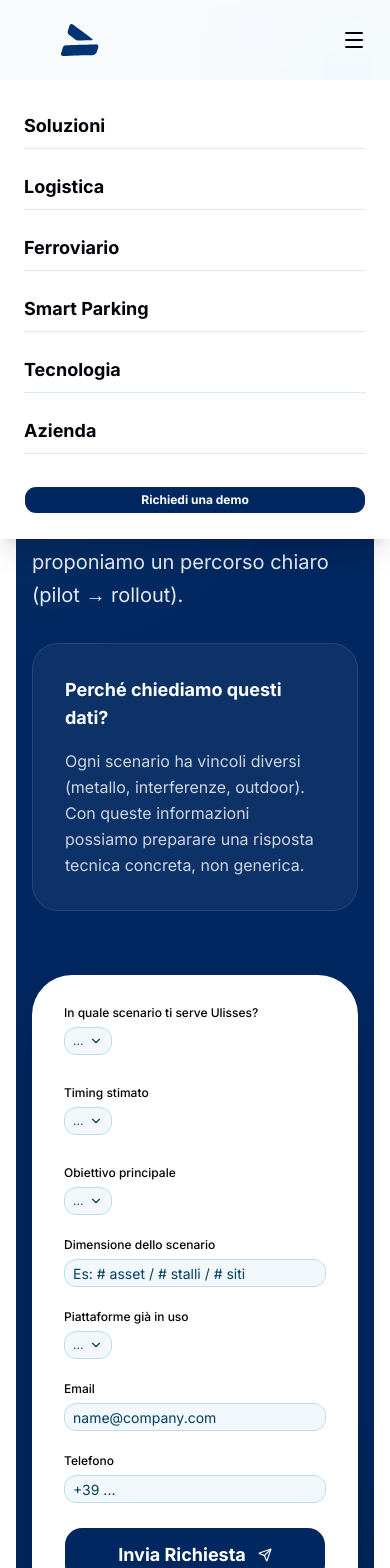
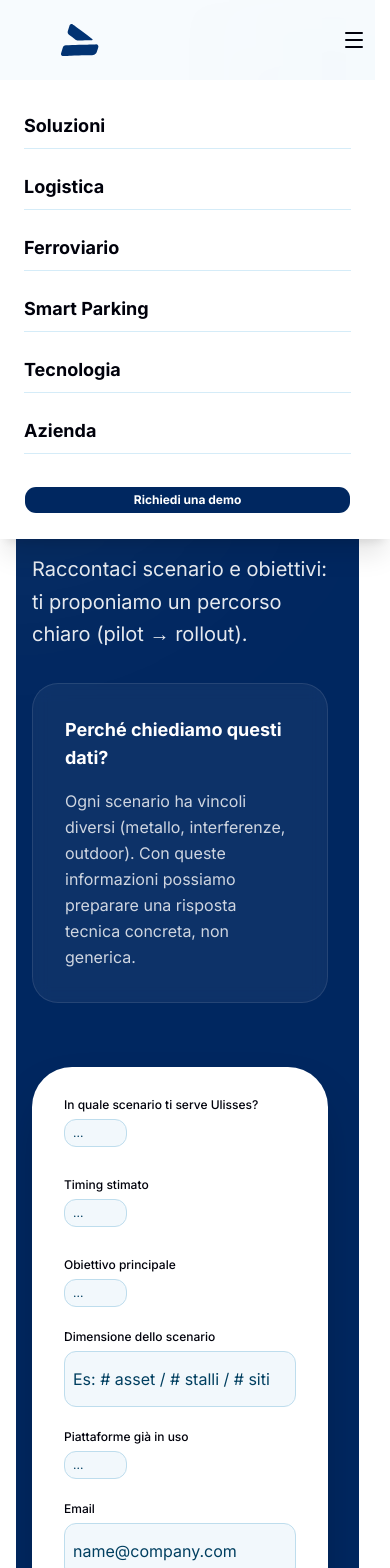
Before and after one commit to andreasalomone/ulisses, a Next.js app: page /contatti in a window 390 px wide. Shown: the top 1568 px of the page. Built offline with nearby package versions, Linux system fonts and the light colour scheme.

Commit message:
feat: Implement container queries for improved responsive layouts in home and shared sections.

```diff
--- a/app/globals.css
+++ b/app/globals.css
@@ -119,6 +119,7 @@
 @layer base {
   * {
     @apply border-border outline-ring/50;
+    scrollbar-gutter: stable;
   }
   body {
     @apply bg-background text-foreground;
--- a/components/sections/home/contact-form-section.tsx
+++ b/components/sections/home/contact-form-section.tsx
@@ -53,7 +53,10 @@
 
     return (
         <SectionWrapper id="richiedi-demo" className="bg-primary text-primary-foreground relative overflow-hidden">
-            <div className="grid grid-cols-1 lg:grid-cols-2 gap-16 items-center relative z-10">
+            {/* [2026 Standard] Define container context for fluid layout */}
+            <div className="@container">
+                {/* [2026 Standard] Use @lg (approx 32rem/512px) for safer container split */}
+                <div className="grid grid-cols-1 @lg:grid-cols-2 gap-16 items-center relative z-10">
                     <div>
                         <h2 className="text-3xl md:text-5xl font-extrabold tracking-tight mb-6">
                             {d.title}
@@ -72,16 +75,21 @@
 
                     <div className="bg-background text-foreground p-8 md:p-10 rounded-[2.5rem] shadow-2xl">
                         <form onSubmit={handleSubmit(onSubmit)} className="space-y-6">
-                        <div className="grid grid-cols-1 md:grid-cols-2 gap-6">
+                            {/* [2026 Standard] Nested container queries for form internal layout */}
+                            <div className="@container/form">
+                                <div className="grid grid-cols-1 @xl:grid-cols-2 gap-6">
                                     <div className="space-y-2">
                                         <Label htmlFor="scenario">{d.fields.scenario.label}</Label>
                                         <Select onValueChange={(v) => setValue("scenario", v as "Logistica" | "Ferroviario" | "Smart Parking")}>
-                                    <SelectTrigger className={cn(errors.scenario && "border-destructive")}>
+                                            <SelectTrigger
+                                                className={cn("h-14", errors.scenario && "border-destructive")}
+                                                aria-invalid={!!errors.scenario}
+                                            >
                                                 <SelectValue placeholder="..." />
                                             </SelectTrigger>
                                             <SelectContent>
                                                 {d.fields.scenario.options.map((opt) => (
-                                            <SelectItem key={opt} value={opt}>{opt}</SelectItem>
+                                                    <SelectItem key={opt} value={opt} className="h-12">{opt}</SelectItem>
                                                 ))}
                                             </SelectContent>
                                         </Select>
@@ -91,28 +99,35 @@
                                     <div className="space-y-2">
                                         <Label htmlFor="timing">{d.fields.timing.label}</Label>
                                         <Select onValueChange={(v) => setValue("timing", v)}>
-                                    <SelectTrigger className={cn(errors.timing && "border-destructive")}>
+                                            <SelectTrigger
+                                                className={cn("h-14", errors.timing && "border-destructive")}
+                                                aria-invalid={!!errors.timing}
+                                            >
                                                 <SelectValue placeholder="..." />
                                             </SelectTrigger>
                                             <SelectContent>
                                                 {d.fields.timing.options.map((t) => (
-                                            <SelectItem key={t} value={t}>{t}</SelectItem>
+                                                    <SelectItem key={t} value={t} className="h-12">{t}</SelectItem>
                                                 ))}
                                             </SelectContent>
                                         </Select>
                                         {errors.timing && <p className="text-xs text-destructive font-bold">{errors.timing.message}</p>}
                                     </div>
                                 </div>
+                            </div>
 
                             <div className="space-y-2">
                                 <Label htmlFor="objective">{d.fields.objective.label}</Label>
                                 <Select onValueChange={(v) => setValue("objective", v)}>
-                                <SelectTrigger className={cn(errors.objective && "border-destructive")}>
+                                    <SelectTrigger
+                                        className={cn("h-14", errors.objective && "border-destructive")}
+                                        aria-invalid={!!errors.objective}
+                                    >
                                         <SelectValue placeholder="..." />
                                     </SelectTrigger>
                                     <SelectContent>
                                         {d.fields.objective.options.map((obj) => (
-                                        <SelectItem key={obj} value={obj}>{obj}</SelectItem>
+                                            <SelectItem key={obj} value={obj} className="h-12">{obj}</SelectItem>
                                         ))}
                                     </SelectContent>
                                 </Select>
@@ -125,7 +140,9 @@
                                     id="size"
                                     placeholder={d.fields.size.placeholder}
                                     {...register("size")}
-                                className={cn(errors.size && "border-destructive")}
+                                    className={cn("h-14 text-base", errors.size && "border-destructive")}
+                                    inputMode="text"
+                                    aria-invalid={!!errors.size}
                                 />
                                 {errors.size && <p className="text-xs text-destructive font-bold">{errors.size.message}</p>}
                             </div>
@@ -133,18 +150,19 @@
                             <div className="space-y-2">
                                 <Label htmlFor="platforms">{d.fields.platforms.label}</Label>
                                 <Select onValueChange={(v) => setValue("platforms", [v])}>
-                                <SelectTrigger>
+                                    <SelectTrigger className="h-14">
                                         <SelectValue placeholder="..." />
                                     </SelectTrigger>
                                     <SelectContent>
                                         {d.fields.platforms.options.map((p) => (
-                                        <SelectItem key={p} value={p}>{p}</SelectItem>
+                                            <SelectItem key={p} value={p} className="h-12">{p}</SelectItem>
                                         ))}
                                     </SelectContent>
                                 </Select>
                             </div>
 
-                        <div className="grid grid-cols-1 md:grid-cols-2 gap-6">
+                            <div className="@container/contact">
+                                <div className="grid grid-cols-1 @xl:grid-cols-2 gap-6">
                                     <div className="space-y-2">
                                         <Label htmlFor="email">Email</Label>
                                         <Input
@@ -152,13 +170,25 @@
                                             type="email"
                                             placeholder="name@company.com"
                                             {...register("email")}
-                                    className={cn(errors.email && "border-destructive")}
+                                            className={cn("h-14 text-base", errors.email && "border-destructive")}
+                                            inputMode="email"
+                                            autoComplete="email"
+                                            aria-invalid={!!errors.email}
                                         />
                                         {errors.email && <p className="text-xs text-destructive font-bold">{errors.email.message}</p>}
                                     </div>
                                     <div className="space-y-2">
                                         <Label htmlFor="phone">Telefono</Label>
-                                <Input id="phone" placeholder="+39 ..." {...register("phone")} />
+                                        <Input
+                                            id="phone"
+                                            type="tel"
+                                            inputMode="tel"
+                                            autoComplete="tel"
+                                            placeholder="+39 ..."
+                                            {...register("phone")}
+                                            className="h-14 text-base"
+                                        />
+                                    </div>
                                 </div>
                             </div>
 
@@ -199,6 +229,7 @@
                 {/* Decorative gradients */}
                 <div className="absolute left-0 top-0 w-96 h-96 bg-white/5 blur-[120px] rounded-full -translate-x-1/2 -translate-y-1/2" />
                 <div className="absolute right-0 bottom-0 w-64 h-64 bg-black/10 blur-[80px] rounded-full translate-x-1/3 translate-y-1/3" />
+            </div>
         </SectionWrapper>
     );
 }
--- a/components/sections/shared/benchmark-section.tsx
+++ b/components/sections/shared/benchmark-section.tsx
@@ -29,7 +29,9 @@
                 </h2>
             </div>
 
-            <div className="grid grid-cols-1 md:grid-cols-2 lg:grid-cols-3 gap-8 mb-16">
+            {/* [2026 Standard] Container context */}
+            <div className="@container mb-16">
+                <div className="grid grid-cols-1 @3xl:grid-cols-2 @5xl:grid-cols-3 gap-8">
                     {items.map((item, i) => (
                         <Card key={i} className="bg-background border-none shadow-lg hover:shadow-xl transition-all duration-300">
                             <CardHeader>
@@ -56,6 +58,7 @@
                         </Card>
                     ))}
                 </div>
+            </div>
 
             {extra && (
                 <div className="bg-primary text-primary-foreground p-8 md:p-12 rounded-3xl relative overflow-hidden">
```
Also changed, not shown: components/sections/home/production-proof.tsx (+7 -2 lines). Lines whose indentation alone changed are shown as unchanged.
